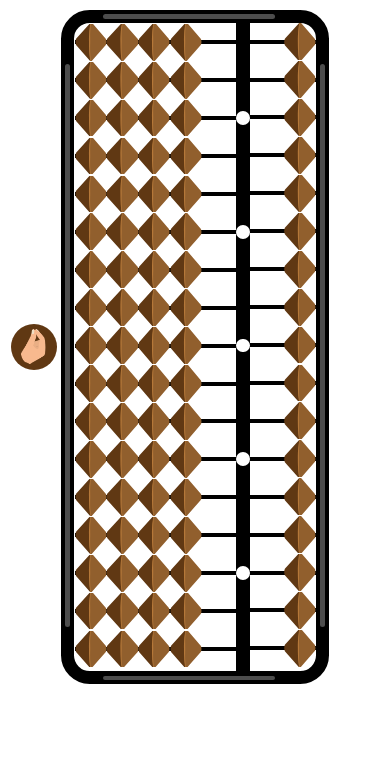
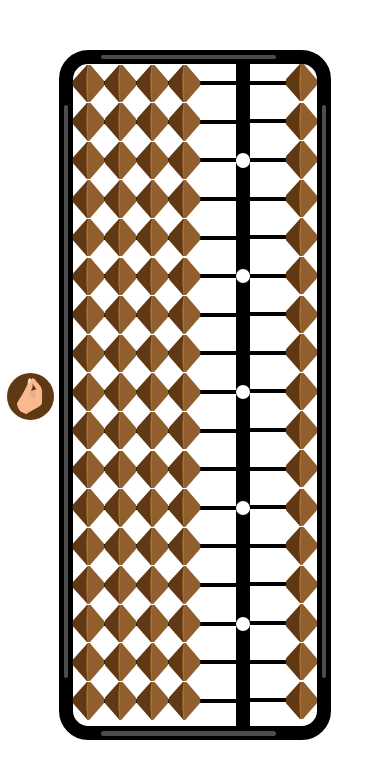
Before and after one commit to cyproto/abacus, a React (Create React App) app: page / in a window 390 px wide. Shown: the top 778 px of the page. Built offline with nearby package versions, Linux system fonts and the light colour scheme.

Commit message:
Fix alignment for mobile devices.

```diff
--- a/src/App.scss
+++ b/src/App.scss
@@ -23,8 +23,8 @@ h1 {
   -webkit-box-shadow: 0px 0px 25px 15px #fff;
           box-shadow: 0px 0px 25px 15px #fff;
   -webkit-box-sizing: border-box;
-          box-sizing: border-box;
-          position: absolute;
+  box-sizing: border-box;
+  position: absolute;
   top:0;
   bottom: 0;
   left: 0;
@@ -297,20 +297,24 @@ header {
 
 @media (max-width: 768px) {
   body {
+    background: #ffffff;
     -webkit-transform: rotate(90deg);
         -ms-transform: rotate(90deg);
             transform: rotate(90deg);
   }
 
   .content {
-    zoom: 1.15;
-    -ms-zoom: 1.15;
-    -webkit-zoom: 1.15;
+    zoom: 1.17;
+    -ms-zoom: 1.17;
+    -webkit-zoom: 1.17;
     height: 232.5px;
-    width: 586px;
-    left: 135px;
+    width: 590px;
     border: solid black 12px;
     border-radius: 25px;
+    position: absolute;
+    top: 50%;
+    left: 50%;
+    right: 50%;
   }
 
   @-moz-document url-prefix() {
```
